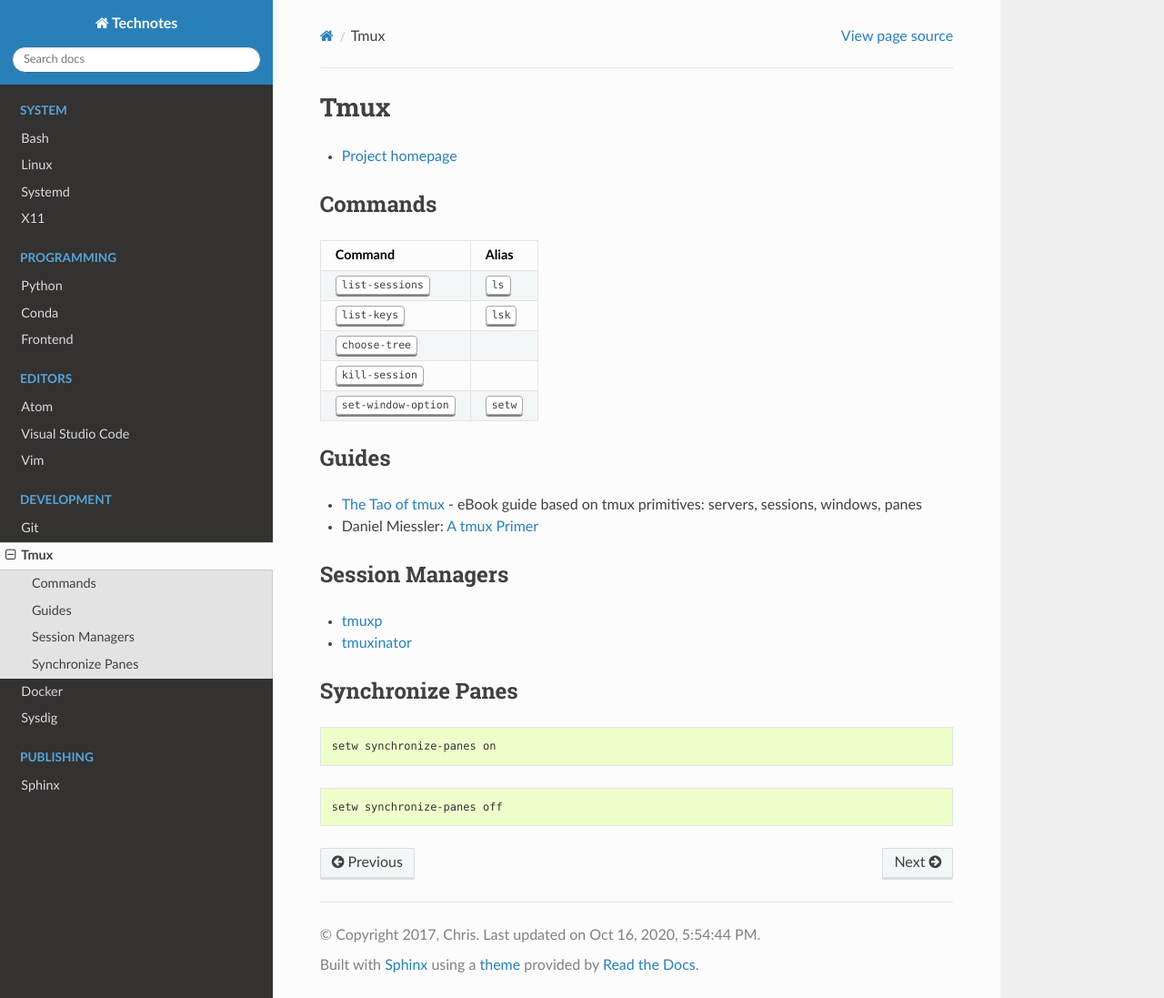
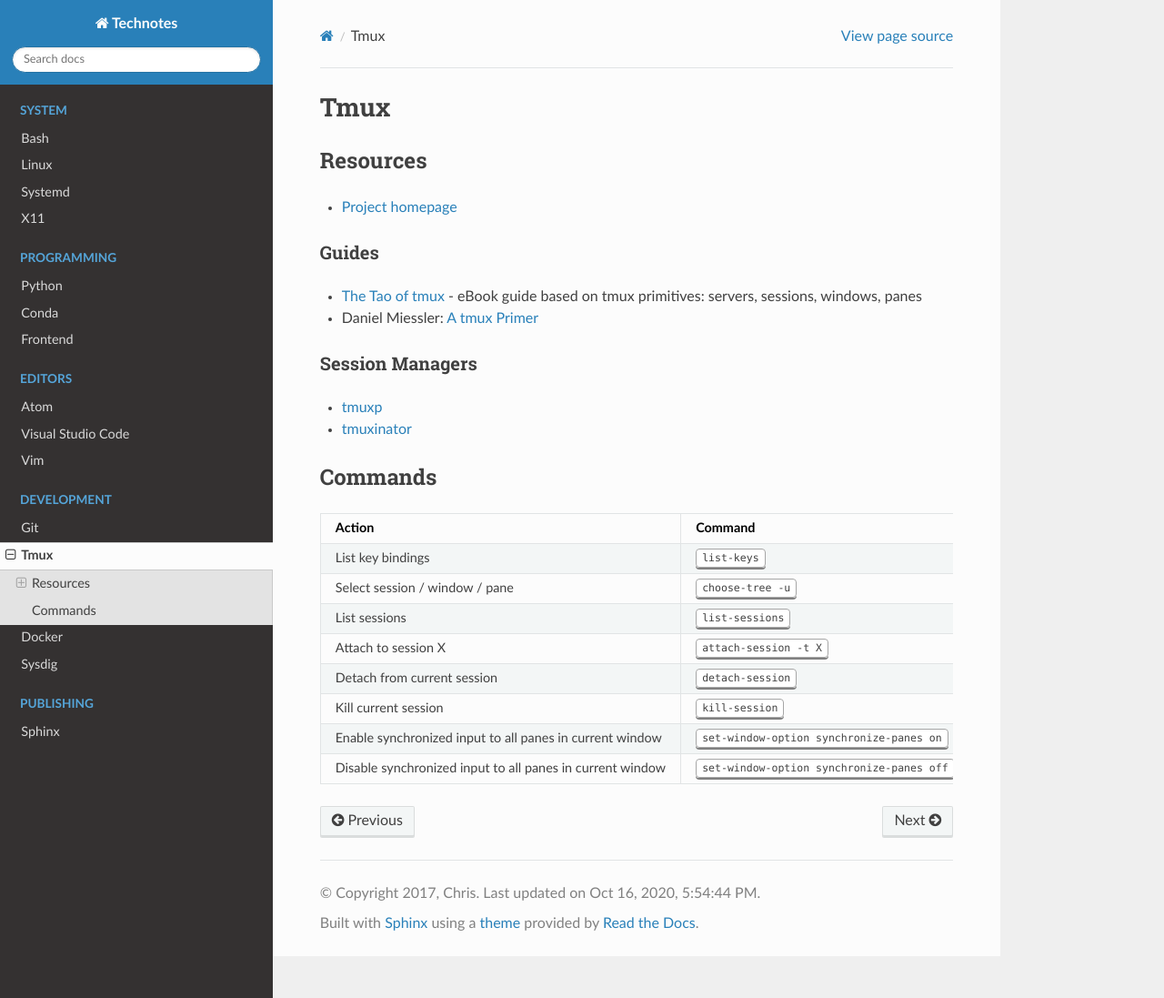
Before and after one commit to heterotopian/technotes, a Sphinx documentation site: the page built from source/tmux.rst, in a window 1280 px wide and 1097 px high. Shown: the whole window at 91% size. Built offline with Sphinx 7.4.7 and the Read the Docs theme 2.0.0, drawn with Linux system fonts in a browser that asks for light colours.

Commit message:
Reorganize

```diff
--- a/source/tmux.rst
+++ b/source/tmux.rst
@@ -6,30 +6,13 @@
 
 .. highlight:: console
 
+Resources
+=========
+
 - `Project homepage <https://tmux.github.io/>`_
 
-Commands
-========
-
-.. list-table::
-    :header-rows: 1
-
-    * - Command
-      - Alias
-    * - :kbd:`list-sessions`
-      - :kbd:`ls`
-    * - :kbd:`list-keys`
-      - :kbd:`lsk`
-    * - :kbd:`choose-tree`
-      -
-    * - :kbd:`kill-session`
-      -
-    * - :kbd:`set-window-option`
-      - :kbd:`setw`
-
-
 Guides
-======
+------
 
 - `The Tao of tmux <https://leanpub.com/the-tao-of-tmux>`_ -
   eBook guide based on tmux primitives: servers, sessions, windows, panes
@@ -37,19 +20,52 @@
 
 
 Session Managers
-================
+----------------
 
 - `tmuxp <https://tmuxp.readthedocs.io/>`_
 - `tmuxinator <https://github.com/tmuxinator/tmuxinator>`_
 
 
-Synchronize Panes
-=================
 
-::
+Commands
+========
 
-    setw synchronize-panes on
+.. list-table::
+    :header-rows: 1
+    :widths: auto
 
-::
+    * - Action
+      - Command
+      - Alias
 
-    setw synchronize-panes off
+    * - List key bindings
+      - :kbd:`list-keys`
+      - :kbd:`lsk`
+
+    * - Select session / window / pane
+      - :kbd:`choose-tree -u`
+      -
+
+    * - List sessions
+      - :kbd:`list-sessions`
+      - :kbd:`ls`
+
+    * - Attach to session X
+      - :kbd:`attach-session -t X`
+      - :kbd:`attach -t X`
+
+    * - Detach from current session
+      - :kbd:`detach-session`
+      - :kbd:`detach`
+
+    * - Kill current session
+      - :kbd:`kill-session`
+      -
+
+    * - Enable synchronized input to all panes in current window
+      - :kbd:`set-window-option synchronize-panes on`
+      - :kbd:`setw synchronize-panes on`
+
+    * - Disable synchronized input to all panes in current window
+      - :kbd:`set-window-option synchronize-panes off`
+      - :kbd:`setw synchronize-panes off`
```
